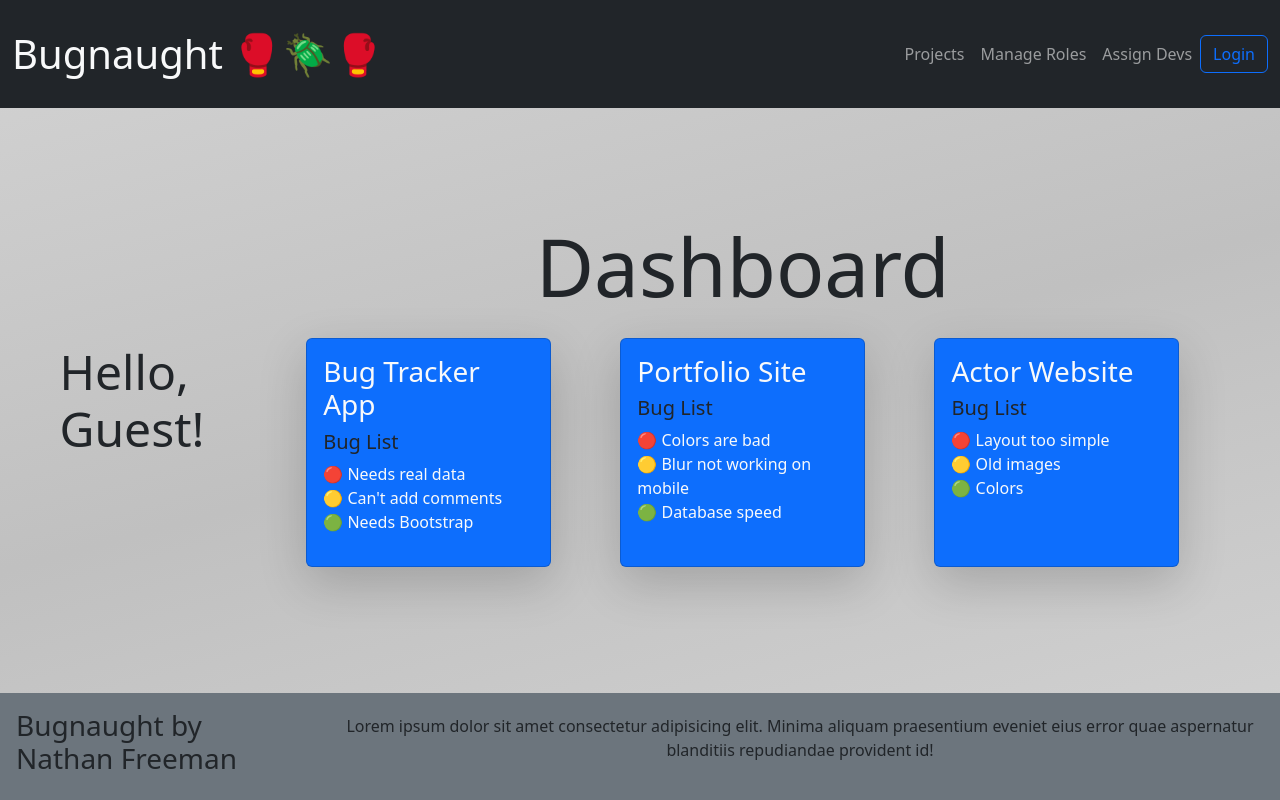
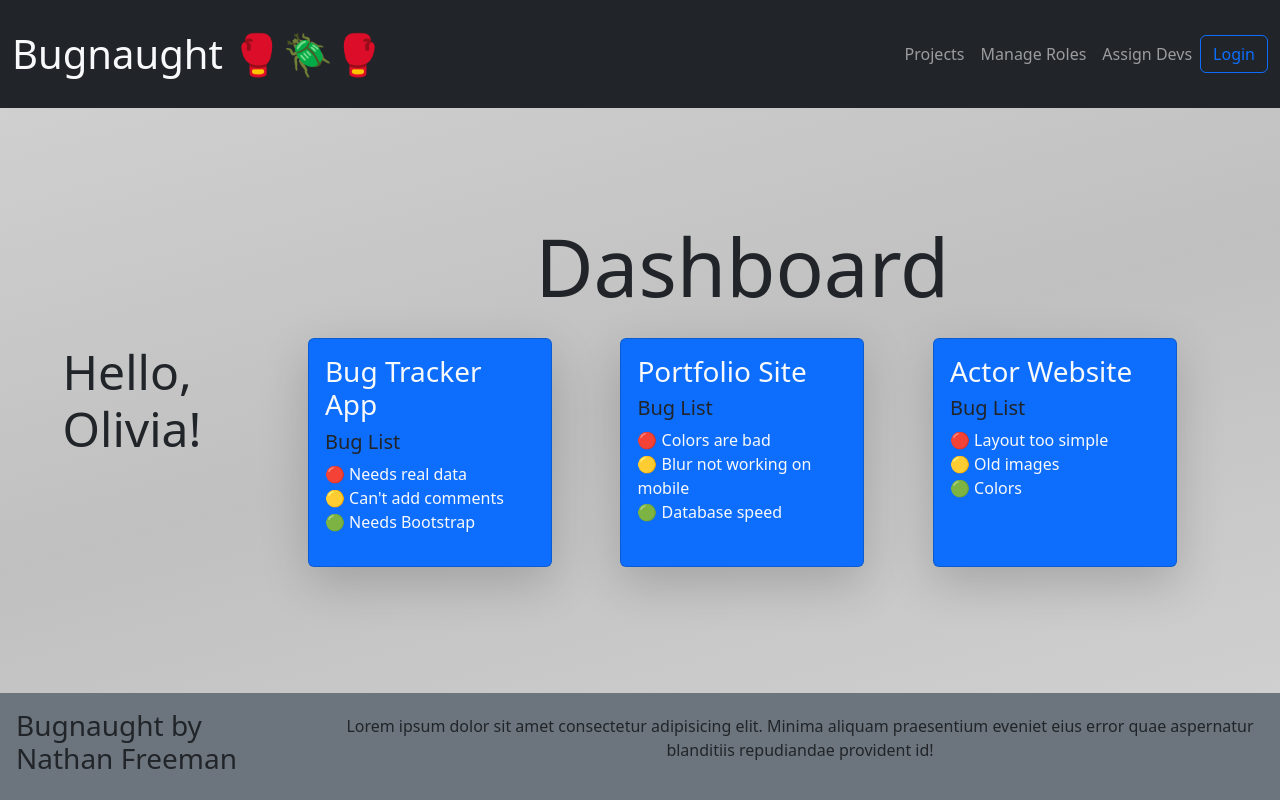
Before and after one commit to Bones81/Bugnaught, a React (Vite) app: page / in a window 1280 px wide. Built offline with nearby package versions, Linux system fonts and the light colour scheme.

Commit message:
add React.FC types to all components; used ChatGPT to figure out that custom props interfaces are needed for any 'unintrisic' properties I intend to pass, such as view and setView in this case

```diff
--- a/src/App.tsx
+++ b/src/App.tsx
@@ -5,12 +5,12 @@ import InfoPanel from './InfoPanel/infopanel'
 import Dashboard from './Dashboard/dashboard'
 import Footer from './Footer/footer'
 
-const App = () => {
+const App: React.FunctionComponent = () => {
   const [view, setView] = useState("projects-view");
 
   return (
     <>
-      <Header name="Nathan" setView={setView}/>
+      <Header setView={setView}/>
       <div className="container-fluid dash-container">
         <div className="row justify-content-center align-items-center my-3 gx-5">
           <div className="col-sm-2">
--- a/src/Dashboard/dashboard.tsx
+++ b/src/Dashboard/dashboard.tsx
@@ -2,7 +2,11 @@ import { useState, useEffect } from "react"
 import BugState from "../interfaces/bug"
 import ProjectState from "../interfaces/project"
 
-const Dashboard = (props: any) => {
+interface DashboardProps {
+    view: String
+}
+
+const Dashboard: React.FunctionComponent<DashboardProps> = (props: any) => {
 
     const [bugs, setBugs] = useState<BugState[]>([])
     const [projects, setProjects] = useState<ProjectState[]>([])
--- a/src/Footer/footer.tsx
+++ b/src/Footer/footer.tsx
@@ -1,4 +1,4 @@
-const Footer = () => {
+const Footer: React.FunctionComponent = () => {
     return (
         <>
             <footer className="container-fluid mt-auto bg-secondary">
--- a/src/Header/header.tsx
+++ b/src/Header/header.tsx
@@ -2,7 +2,11 @@ import './header.css'
 import { useState } from 'react';
 import { Navbar, Nav, Container, Button, Modal, ModalHeader, ModalFooter, ModalTitle, ModalBody, ModalDialog, Form, FormGroup, FormLabel, FormControl, FormText } from 'react-bootstrap'
 
-const Header = (props: any) => {
+interface HeaderProps {
+    setView: React.Dispatch<React.SetStateAction<string>>;
+}
+
+const Header: React.FunctionComponent<HeaderProps> = (props: any) => {
     const [showModal, setShowModal] = useState(false);
     const [formData, setFormData] = useState({ username: '', password: '' })
 
--- a/src/InfoPanel/infopanel.tsx
+++ b/src/InfoPanel/infopanel.tsx
@@ -2,13 +2,14 @@ import { useState, useEffect } from 'react'
 import './infopanel.css'
 import { Container, Row, Col } from 'react-bootstrap'
 
-const InfoPanel = (props: any) => {
+const InfoPanel: React.FunctionComponent = () => {
     const [user, setUser] = useState('')
-
-
+    const users = [
+        'Nathan', 'Sujan', 'Jeff', 'Olivia'
+    ]
 
     useEffect(() => {
-        setUser(props.name)
+        setUser(users[Math.floor(Math.random()* users.length)]) // return random user for fun
     }, [])
 
     return (
```
